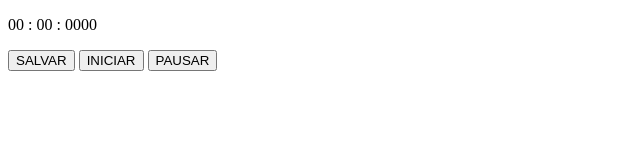
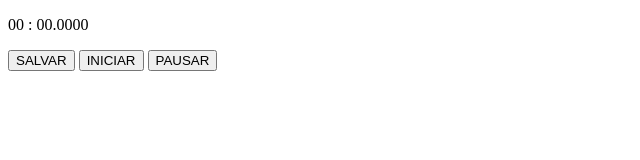
Before and after one commit to artucorreia/conometro, a plain HTML site: page index.html in a window 1280 px wide. Shown: the full height of the page, 0-640 px from the left. Drawn offline with Linux system fonts and the light colour scheme.

Commit message:
Update index.html

```diff
--- a/index.html
+++ b/index.html
@@ -11,7 +11,7 @@
     <main>
         <div class="partes">
             <div id="timer">
-                <p>00 : 00 : 0000</p>
+                <p>00 : 00.0000</p>
             </div>
         </div>
         <div class="partes">
```
